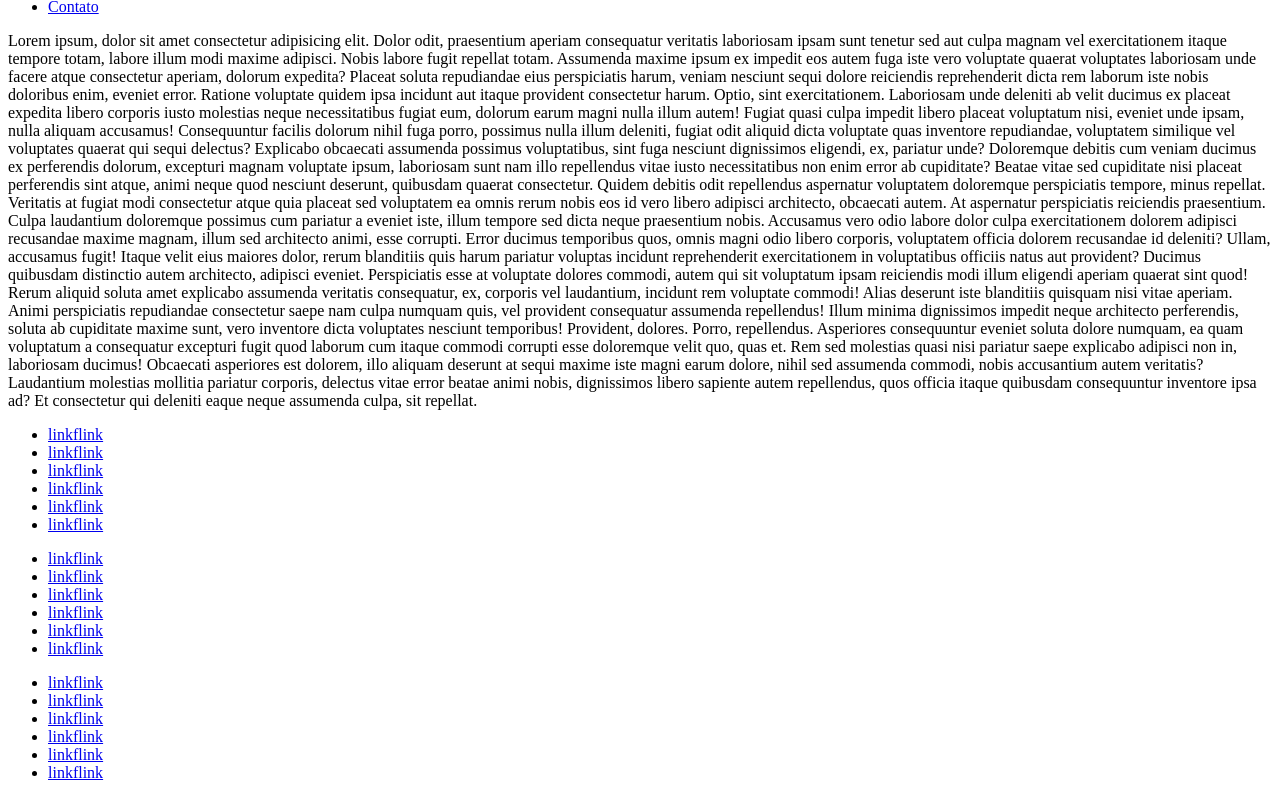
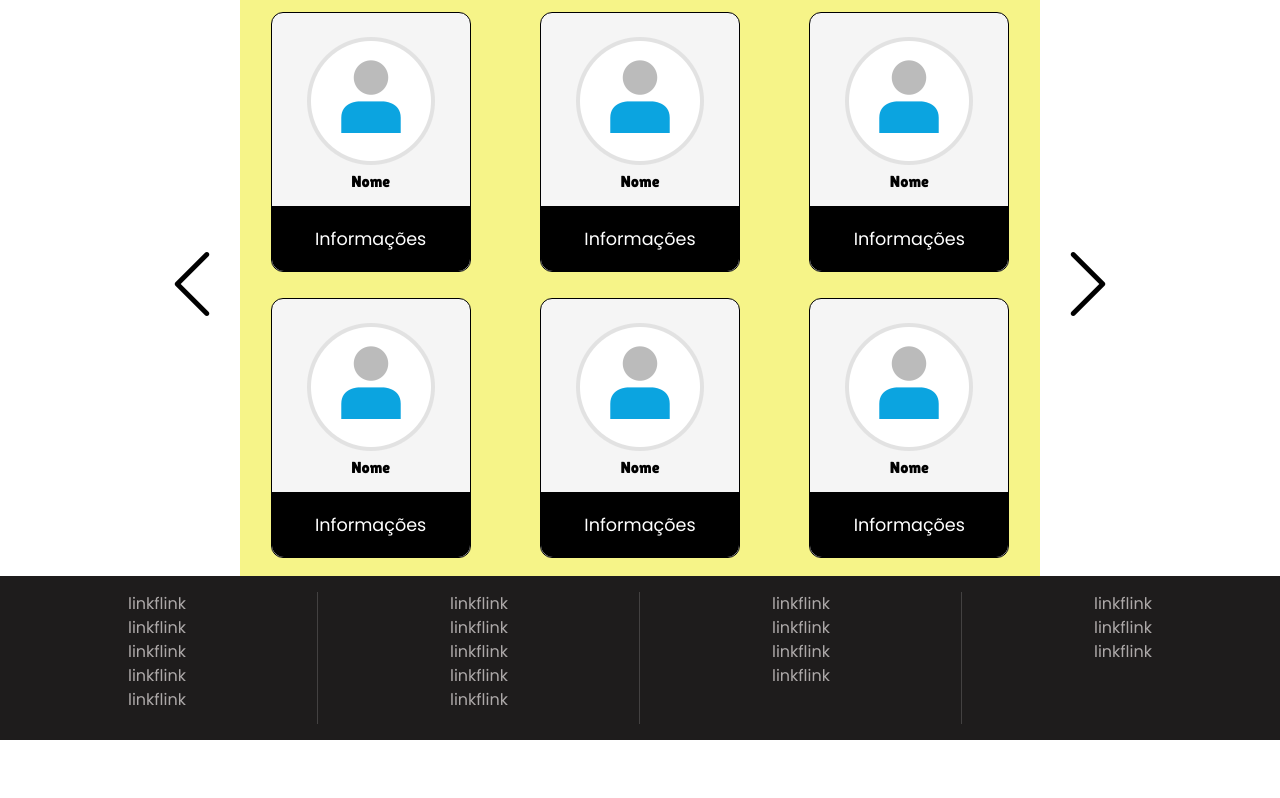
Before and after one commit to Devs-States/sports-brasil, a plain HTML site: page pages/sobre/sobre.html in a window 1280 px wide. Shown: the part 80-878 px from the top of the page. After the commit the page ends 820 px from the top, so only its background shows below. Drawn offline with Linux system fonts and the light colour scheme.

Commit message:
página jogadores init

```diff
--- a/pages/sobre/sobre.html
+++ b/pages/sobre/sobre.html
@@ -16,7 +16,7 @@
     <header>
       <!-- Navegação entre as páginas -->
       <nav class="navHeader">
-        <a href="#" id="logo">Logo</a>
+        <img src="/assets/logo.svg" alt="Logo Sports Brasil" id="logo">
         <ul class="navListHeader">
           <li><a href="index.html">Inicio</a></li>
           <li><a href="sobre.html">Sobre</a></li>
@@ -27,68 +27,72 @@
 
     <main>
       <!-- Conteúdo principal -->
-      <section class="conteudo">
-        <p>
-          Lorem ipsum, dolor sit amet consectetur adipisicing elit. Dolor odit,
-          praesentium aperiam consequatur veritatis laboriosam ipsam sunt
-          tenetur sed aut culpa magnam vel exercitationem itaque tempore totam,
-          labore illum modi maxime adipisci. Nobis labore fugit repellat totam.
-          Assumenda maxime ipsum ex impedit eos autem fuga iste vero voluptate
-          quaerat voluptates laboriosam unde facere atque consectetur aperiam,
-          dolorum expedita? Placeat soluta repudiandae eius perspiciatis harum,
-          veniam nesciunt sequi dolore reiciendis reprehenderit dicta rem
-          laborum iste nobis doloribus enim, eveniet error. Ratione voluptate
-          quidem ipsa incidunt aut itaque provident consectetur harum. Optio,
-          sint exercitationem. Laboriosam unde deleniti ab velit ducimus ex
-          placeat expedita libero corporis iusto molestias neque necessitatibus
-          fugiat eum, dolorum earum magni nulla illum autem! Fugiat quasi culpa
-          impedit libero placeat voluptatum nisi, eveniet unde ipsam, nulla
-          aliquam accusamus! Consequuntur facilis dolorum nihil fuga porro,
-          possimus nulla illum deleniti, fugiat odit aliquid dicta voluptate
-          quas inventore repudiandae, voluptatem similique vel voluptates
-          quaerat qui sequi delectus? Explicabo obcaecati assumenda possimus
-          voluptatibus, sint fuga nesciunt dignissimos eligendi, ex, pariatur
-          unde? Doloremque debitis cum veniam ducimus ex perferendis dolorum,
-          excepturi magnam voluptate ipsum, laboriosam sunt nam illo repellendus
-          vitae iusto necessitatibus non enim error ab cupiditate? Beatae vitae
-          sed cupiditate nisi placeat perferendis sint atque, animi neque quod
-          nesciunt deserunt, quibusdam quaerat consectetur. Quidem debitis odit
-          repellendus aspernatur voluptatem doloremque perspiciatis tempore,
-          minus repellat. Veritatis at fugiat modi consectetur atque quia
-          placeat sed voluptatem ea omnis rerum nobis eos id vero libero
-          adipisci architecto, obcaecati autem. At aspernatur perspiciatis
-          reiciendis praesentium. Culpa laudantium doloremque possimus cum
-          pariatur a eveniet iste, illum tempore sed dicta neque praesentium
-          nobis. Accusamus vero odio labore dolor culpa exercitationem dolorem
-          adipisci recusandae maxime magnam, illum sed architecto animi, esse
-          corrupti. Error ducimus temporibus quos, omnis magni odio libero
-          corporis, voluptatem officia dolorem recusandae id deleniti? Ullam,
-          accusamus fugit! Itaque velit eius maiores dolor, rerum blanditiis
-          quis harum pariatur voluptas incidunt reprehenderit exercitationem in
-          voluptatibus officiis natus aut provident? Ducimus quibusdam
-          distinctio autem architecto, adipisci eveniet. Perspiciatis esse at
-          voluptate dolores commodi, autem qui sit voluptatum ipsam reiciendis
-          modi illum eligendi aperiam quaerat sint quod! Rerum aliquid soluta
-          amet explicabo assumenda veritatis consequatur, ex, corporis vel
-          laudantium, incidunt rem voluptate commodi! Alias deserunt iste
-          blanditiis quisquam nisi vitae aperiam. Animi perspiciatis repudiandae
-          consectetur saepe nam culpa numquam quis, vel provident consequatur
-          assumenda repellendus! Illum minima dignissimos impedit neque
-          architecto perferendis, soluta ab cupiditate maxime sunt, vero
-          inventore dicta voluptates nesciunt temporibus! Provident, dolores.
-          Porro, repellendus. Asperiores consequuntur eveniet soluta dolore
-          numquam, ea quam voluptatum a consequatur excepturi fugit quod laborum
-          cum itaque commodi corrupti esse doloremque velit quo, quas et. Rem
-          sed molestias quasi nisi pariatur saepe explicabo adipisci non in,
-          laboriosam ducimus! Obcaecati asperiores est dolorem, illo aliquam
-          deserunt at sequi maxime iste magni earum dolore, nihil sed assumenda
-          commodi, nobis accusantium autem veritatis? Laudantium molestias
-          mollitia pariatur corporis, delectus vitae error beatae animi nobis,
-          dignissimos libero sapiente autem repellendus, quos officia itaque
-          quibusdam consequuntur inventore ipsa ad? Et consectetur qui deleniti
-          eaque neque assumenda culpa, sit repellat.
-        </p>
-      </section>
+      <article class="conteudo">
+        <!-- cards -->
+        <section class="card">
+          <section class="playerPhoto">
+            <img src="pessoas.png" alt="Icone do jogador">
+            <p>Nome</p>
+          </section>
+          <section class="infobox">
+            <p>Informações</p>
+          </section>
+        </section>
+
+        <section class="card">
+          <section class="playerPhoto">
+            <img src="pessoas.png" alt="Icone do jogador">
+            <p>Nome</p>
+          </section>
+          <section class="infobox">
+            <p>Informações</p>
+          </section>
+        </section>
+
+        <section class="card">
+          <section class="playerPhoto">
+            <img src="pessoas.png" alt="Icone do jogador">
+            <p>Nome</p>
+          </section>
+          <section class="infobox">
+            <p>Informações</p>
+          </section>
+        </section>
+
+        <section class="card">
+          <section class="playerPhoto">
+            <img src="pessoas.png" alt="Icone do jogador">
+            <p>Nome</p>
+          </section>
+          <section class="infobox">
+            <p>Informações</p>
+          </section>
+        </section>
+
+        <section class="card">
+          <section class="playerPhoto">
+            <img src="pessoas.png" alt="Icone do jogador">
+            <p>Nome</p>
+          </section>
+          <section class="infobox">
+            <p>Informações</p>
+          </section>
+        </section>
+
+        <section class="card">
+          <section class="playerPhoto">
+            <img src="pessoas.png" alt="Icone do jogador">
+            <p>Nome</p>
+          </section>
+          <section class="infobox">
+            <p>Informações</p>
+          </section>
+        </section>
+      </article>
+      <article class="arrowBtn">
+        <img src="seta.png" alt="seta esquerda">
+        <img src="seta.png" alt="seta direita">
+      </article>
     </main>
 
     <footer>
@@ -100,26 +104,30 @@
           <li><a href="#">linkflink</a></li>
           <li><a href="#">linkflink</a></li>
           <li><a href="#">linkflink</a></li>
-          <li><a href="#">linkflink</a></li>
         </ul>
+        <div class="bar"></div>
         <ul class="navListFAQ">
           <li><a href="#">linkflink</a></li>
           <li><a href="#">linkflink</a></li>
           <li><a href="#">linkflink</a></li>
           <li><a href="#">linkflink</a></li>
           <li><a href="#">linkflink</a></li>
-          <li><a href="#">linkflink</a></li>
         </ul>
-        <ul class="navListContato">
+        <div class="bar"></div>
+        <ul class="navListSobre">
           <li><a href="#">linkflink</a></li>
           <li><a href="#">linkflink</a></li>
           <li><a href="#">linkflink</a></li>
+          <li><a href="#">linkflink</a></li>
+        </ul>
+        <div class="bar"></div>
+        <ul class="navListContato">
           <li><a href="#">linkflink</a></li>
           <li><a href="#">linkflink</a></li>
           <li><a href="#">linkflink</a></li>
         </ul>
       </nav>
     </footer>
-    <script src="index.js"></script>
+    <script defer src="index.js"></script>
   </body>
 </html>
--- a/pages/sobre/style.css
+++ b/pages/sobre/style.css
@@ -0,0 +1,185 @@
+/* links externos */
+
+@import url('https://fonts.googleapis.com/css2? family= Lilita+One & family= Montserrat:ital,wght@1,300 & family= Poppins:ital,wght@0,100;0,200;0,300; 0,400;0,600;0,700;0,800;0,900;1,100;1,200;1,300;1,400;1,600;1,700;1,800;1,900 & display=swap');
+
+
+/* padrão dos elementos */
+*{
+    padding: 0;
+    margin: 0;
+    box-sizing: border-box;
+    text-decoration: none;
+    list-style: none;
+}
+
+/* variáveis */
+:root{
+    --dark-blue: #2636E0;
+    --light-blue: #6670ddaf;
+    --blue-green: #36F1F7;
+    --yellow: #FFFC22;
+    --dark-yellow: #f6f488;
+    --green: #26E037;
+    --dark-grey: #1e1c1c;
+    --grey: #434141;
+    --light-grey: #ada9a9;
+}
+
+/* Classes, ID's e Elementos */
+
+body{
+    width: 100%;
+    height: 100vh;
+    font-family: 'Lilita One', cursive;
+    font-family: 'Montserrat', sans-serif;
+    font-family: 'Poppins', sans-serif;
+}
+
+
+/* ==> header */
+.navHeader{
+    position: relative;
+    z-index: 1;
+    width: 100%;
+    height: 72px;
+    display: flex;
+    align-items: center;
+    justify-content: space-between;
+    background: var(--dark-blue);
+    padding: 0 32px;
+    font-family: 'Montserrat', sans-serif;
+    font-size: 1.1rem;
+    font-weight: 300;
+    box-shadow: 0 3px 3px rgba(0, 0, 0, 0.300);
+}
+
+#logo{
+    width: 54px;
+    height: 54px;
+}
+
+.navListHeader{
+    display: inline-flex;
+}
+
+.navListHeader li:not(:last-child){
+    padding-right: 32px;
+}
+
+.navListHeader a{
+    color: white;
+}
+
+/* ==> main */
+
+main{
+    display: flex;
+    justify-content: center;
+    align-items: center;
+}
+
+.arrowBtn{
+    position: absolute;
+    width: 960px;
+    height: 584px;
+    display: flex;
+    justify-content: space-between;
+    align-items: center;
+}
+
+.arrowBtn img{
+    width: 64px;
+    height: 64px;
+}
+
+.arrowBtn :first-child{
+    transform: rotate(-180deg);
+}
+
+.conteudo{
+    position: relative;
+    z-index: 0;
+    display: flex;
+    padding-top: 20px;
+    justify-content: space-around;
+    flex-wrap: wrap;
+    gap: 8px;
+    width: 800px;
+    height: 584px;
+    background: var(--dark-yellow);
+}
+
+.card{
+    display: flex;
+    flex-direction: column;
+    justify-content: space-between;
+    align-items: center;
+    width: 200px;
+    height: 260px;
+    border-radius: 12px;
+    border: solid 1px black;
+    background: whitesmoke;
+}
+
+.playerPhoto{
+    text-align: center;
+}
+
+.playerPhoto img{
+    margin-top: 24px;
+}
+
+.playerPhoto p{
+    font-family: 'Lilita One', cursive;
+}
+
+.infobox{
+    width: 198px;
+    height: 65px;
+    background: black;
+    text-align: center;
+    border-radius: 0 0 12px 12px;
+}
+
+.infobox p{
+    padding: 20px 0;
+    color: white;
+    font-size: 1.1rem;
+    font-weight: 500;
+}
+
+/* ==> footer */
+
+.navFooter{
+    width: 100%;
+    height: 164px;
+    display: flex;
+    justify-content: space-between;
+    align-items: flex-start;
+    background: var(--dark-grey);
+    padding: 16px 128px;
+}
+
+.navFooter a{
+    color: var(--light-grey);
+    font-family: 'Poppins', sans-serif;
+
+}
+
+.bar{
+    width: 1px;
+    height: 132px;
+    background: var(--grey);
+}
+
+.navFooter li{
+    line-height: 1.5;
+}
+
+.navListSportsBrasil, .navListFAQ, .navListSobre, .navListContato{
+    display: flex;
+    flex-direction: column;
+    align-items: start;
+}
+
+/* media querys */
```
Also changed, not shown: pages/sobre/pessoas.png (added), pages/sobre/seta.png (added).
